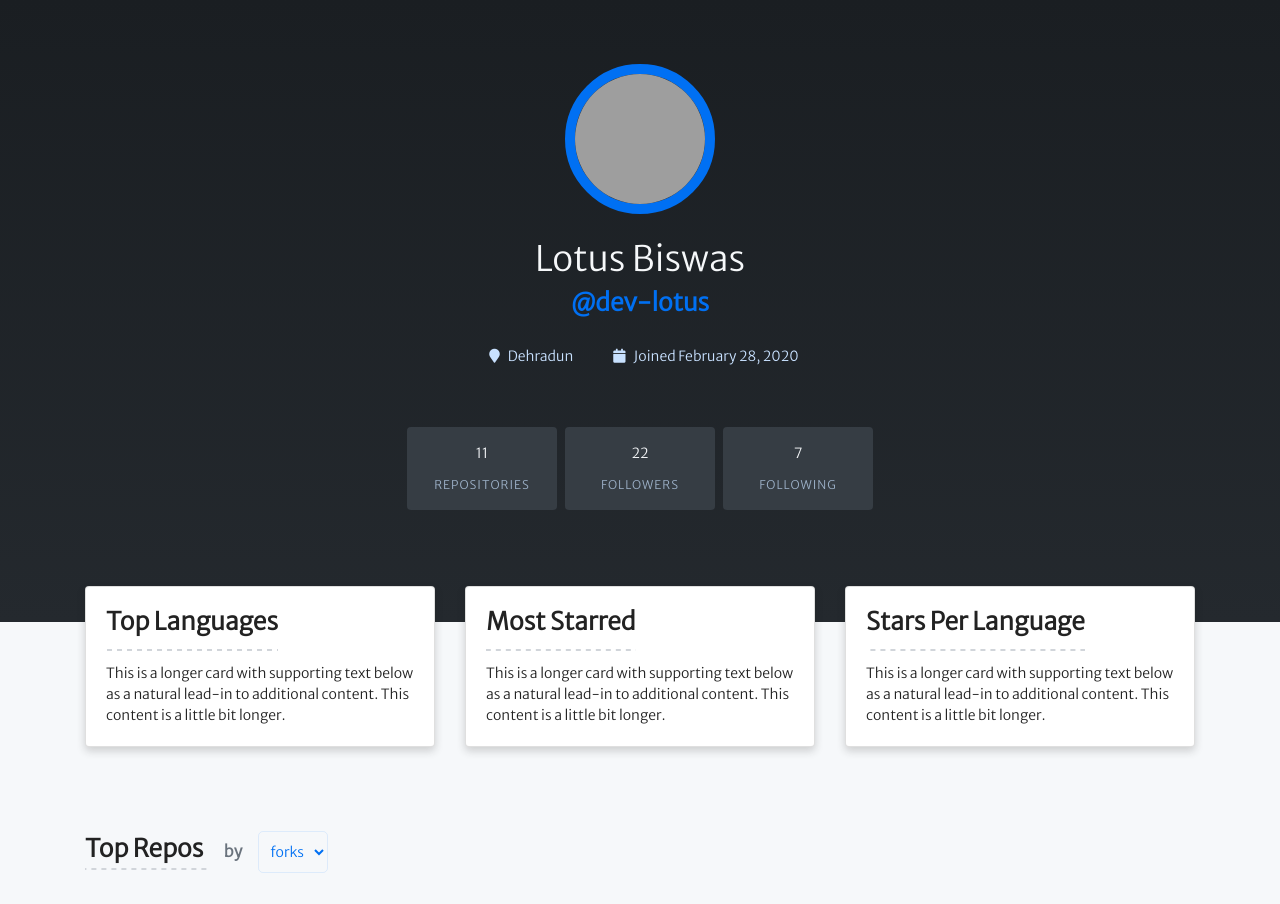
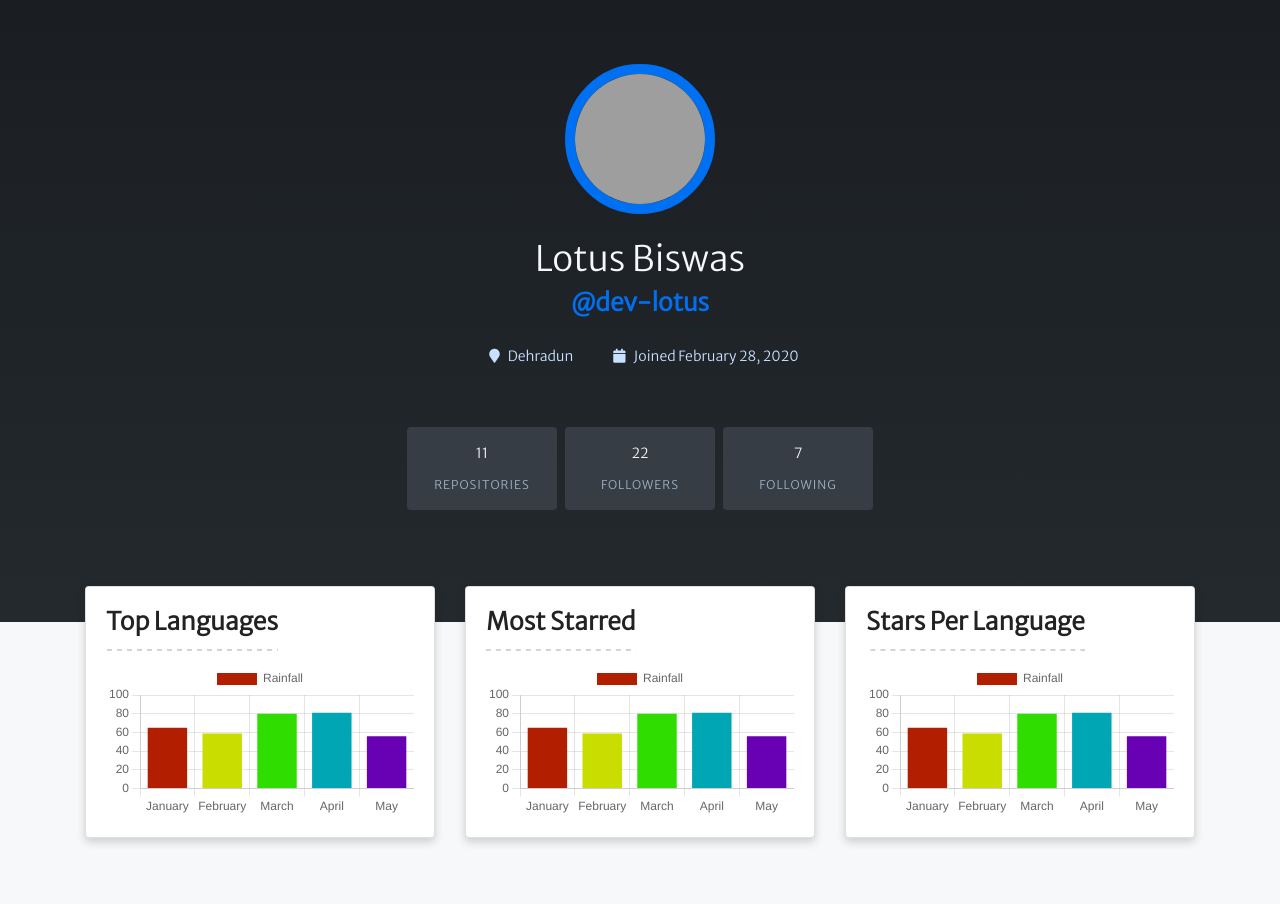
Before and after one commit to clayer-lotus/octoprofile, a React (Create React App) app: page /user in a window 1280 px wide. Shown: the top 904 px of the page. Built offline with nearby package versions, Linux system fonts and the light colour scheme; grey boxes are pictures that could not be loaded.

Commit message:
Added few components File & Folder

```diff
--- a/package.json
+++ b/package.json
@@ -11,6 +11,7 @@
     "nodemon": "^2.0.12",
     "react": "^17.0.2",
     "react-bootstrap": "^2.0.0-beta.5",
+    "react-chartjs-2": "^3.0.4",
     "react-dom": "^17.0.2",
     "react-router-dom": "^5.2.0",
     "react-scripts": "4.0.3",
--- a/src/components/ChartsCard/ChartsCard.js
+++ b/src/components/ChartsCard/ChartsCard.js
@@ -2,6 +2,7 @@ import React from "react";
 import "./ChartsCard.css";
 import { Button, Badge, Row, Col, Card, Container } from "react-bootstrap";
 import "../../bootstrap.min.css";
+import MostStarred from "../MostStarred/MostStarred";
 const ChartsCard = (props) => {
   return (
     <Col className="mt-3">
@@ -11,8 +12,7 @@ const ChartsCard = (props) => {
             <h3>{props.title}</h3>
           </Card.Title>
           <Card.Text>
-            This is a longer card with supporting text below as a natural
-            lead-in to additional content. This content is a little bit longer.
+            <MostStarred type={props.type} />
           </Card.Text>
         </Card.Body>
       </Card>
--- /dev/null
+++ b/src/components/MostStarred/MostStarred.js
@@ -0,0 +1,46 @@
+import React from "react";
+import { Bar, Doughnut, Line, Pie } from "react-chartjs-2";
+const MostStarred = (props) => {
+  const state = {
+    labels: ["January", "February", "March", "April", "May"],
+
+    datasets: [
+      {
+        label: "Rainfall",
+        backgroundColor: [
+          "#B21F00",
+          "#C9DE00",
+          "#2FDE00",
+          "#00A6B4",
+          "#6800B4",
+        ],
+        hoverBackgroundColor: [
+          "#501800",
+          "#4B5000",
+          "#175000",
+          "#003350",
+          "#35014F",
+        ],
+        data: [65, 59, 80, 81, 56],
+      },
+    ],
+  };
+  return (
+    <Bar
+      data={state}
+      options={{
+        title: {
+          display: true,
+          text: "Average Rainfall per month",
+          fontSize: 20,
+        },
+        legend: {
+          display: true,
+          position: "right",
+        },
+      }}
+    />
+  );
+};
+
+export default MostStarred;
--- a/src/screens/UserPage/UserPage.js
+++ b/src/screens/UserPage/UserPage.js
@@ -51,9 +51,9 @@ const UserPage = () => {
       <div className="chartSection">
         <Container>
           <Row xs={1} md={3} className="g-4 ">
-            <ChartsCard title={"Top Languages"} />
-            <ChartsCard title={"Most Starred"} />
-            <ChartsCard title={"Stars Per Language"} />
+            <ChartsCard title={"Top Languages"} type={"Pie"} />
+            <ChartsCard title={"Most Starred"} type={"Bar"} />
+            <ChartsCard title={"Stars Per Language"} type={"Doughnut"} />
           </Row>
         </Container>
       </div>
```
Also changed, not shown: src/components/Charts/Chart.js (deleted, +0 -7 lines), src/components/StarsPerLanguage/StarsPerLanguage.js (added), src/components/TopLanguage/TopLanguage.js (added), 1 other file (tests, documents, lock files or other folders).
